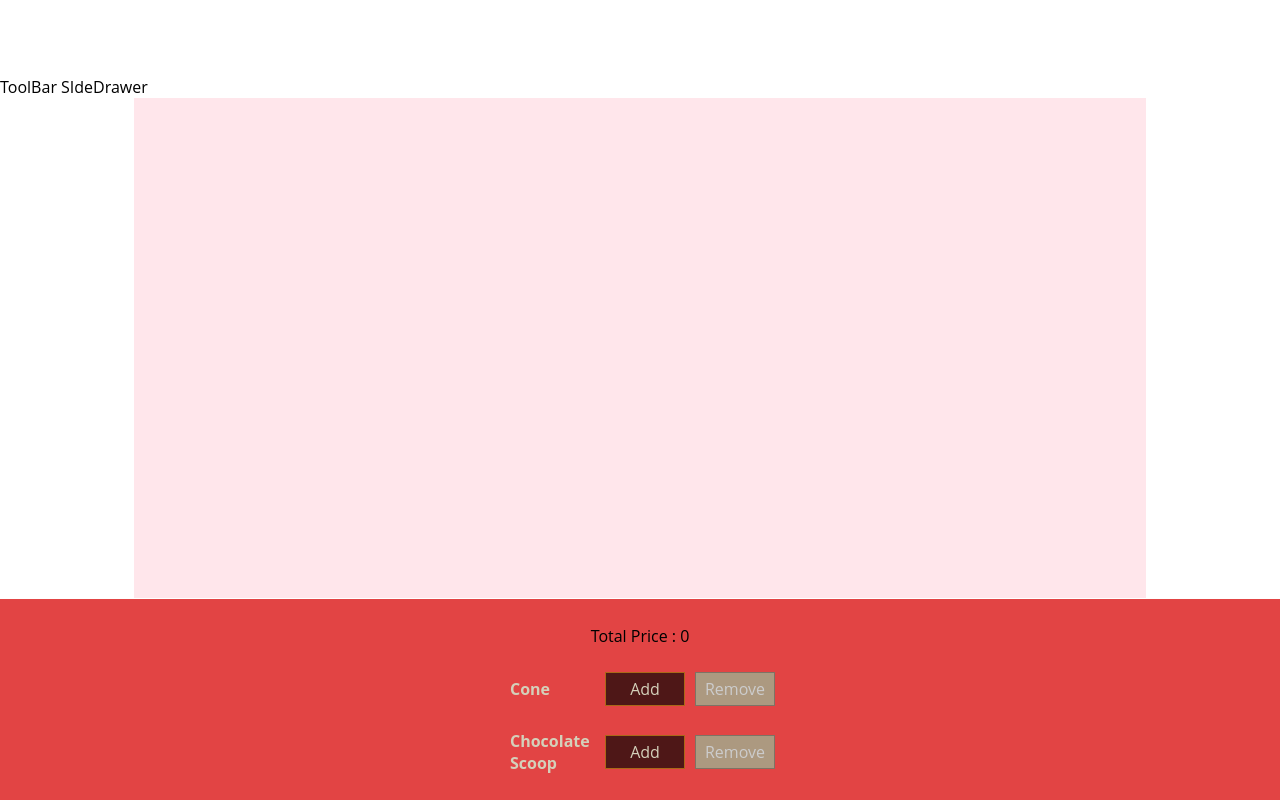
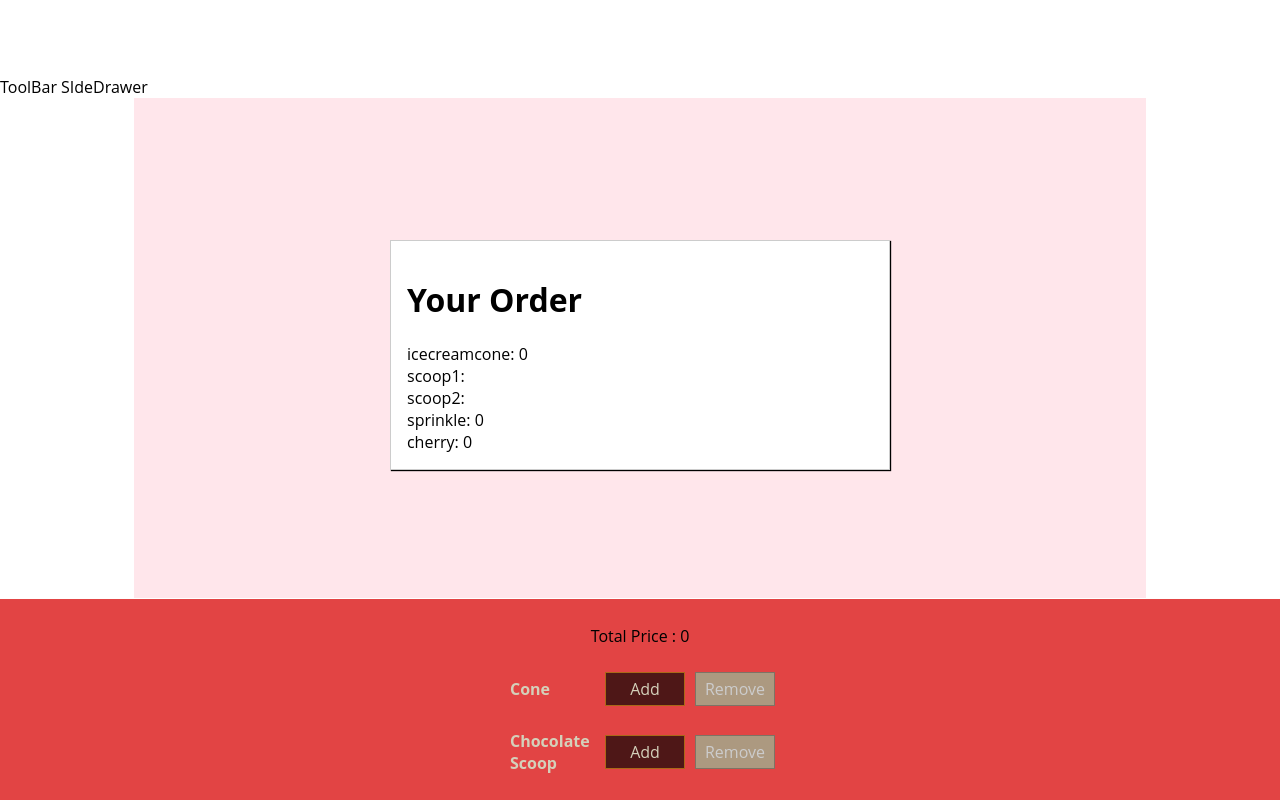
Before and after one commit to snehathadani/IcrecreamShop, a React (Create React App) app: page / in a window 1280 px wide. Shown: the top 800 px of the page. Built offline with nearby package versions, Linux system fonts and the light colour scheme.

Commit message:
Modal for OrderSUmmery created

```diff
--- a/src/Components/IcecreamBuilder/IcecreamBuilder.js
+++ b/src/Components/IcecreamBuilder/IcecreamBuilder.js
@@ -2,6 +2,8 @@ import React, { useState } from "react";
 import Icecream from '../Icecream/Icecream';
 import Aux from '../../Containers/HOC/Aux';
 import IcecreamControls from '../IcecreamControls/IcecreamControls';
+import Modal from '../OrderSummery/Modal';
+import OrderSummary from "../OrderSummery/OrderSummary";
 const INGREDIENT_PRICE = {
     'icecreamcone': .50,
     'scoop': 1,
@@ -70,6 +72,7 @@ function IcecreamBuilder(props) {
 
     return (
         <Aux>
+            <Modal> <OrderSummary ingredients={ingredients} />  </Modal>
             <Icecream icecreamcone={ingredients['icecreamcone']}
                 scoop1={ingredients['scoop1']}
                 scoop2={ingredients['scoop2']}
--- /dev/null
+++ b/src/Components/OrderSummery/Modal.js
@@ -0,0 +1,10 @@
+import React from 'react';
+import classes from './Modal.module.css';
+
+export default function Modal(props){
+    return(
+    <div className ={classes.Modal}>
+        {props.children}
+    </div>
+    )
+}
--- /dev/null
+++ b/src/Components/OrderSummery/Modal.module.css
@@ -0,0 +1,20 @@
+.Modal {
+    position: fixed;
+    z-index: 500;
+    background-color: white;
+    width: 70%;
+    border: 1px solid #ccc;
+    box-shadow: 1px 1px 1px black;
+    padding: 16px;
+    left: 15%;
+    top: 30%;
+    box-sizing: border-box;
+    transition: all 0.3s ease-out;
+}
+
+@media (min-width: 600px) {
+    .Modal {
+        width: 500px;
+        left: calc(50% - 250px);
+    }
+}
--- /dev/null
+++ b/src/Components/OrderSummery/OrderSummary.js
@@ -0,0 +1,11 @@
+import React from "react";
+import Aux from '../../Containers/HOC/Aux';
+export default function OrderSummary(props){
+    return(
+        <Aux>
+        <h1> Your Order </h1>
+        <span> {Object.keys(props.ingredients)
+                .map((k,i)=>  <div> {k}: {props.ingredients[k]} </div>)}</span>
+        </Aux>
+    )
+}
```
